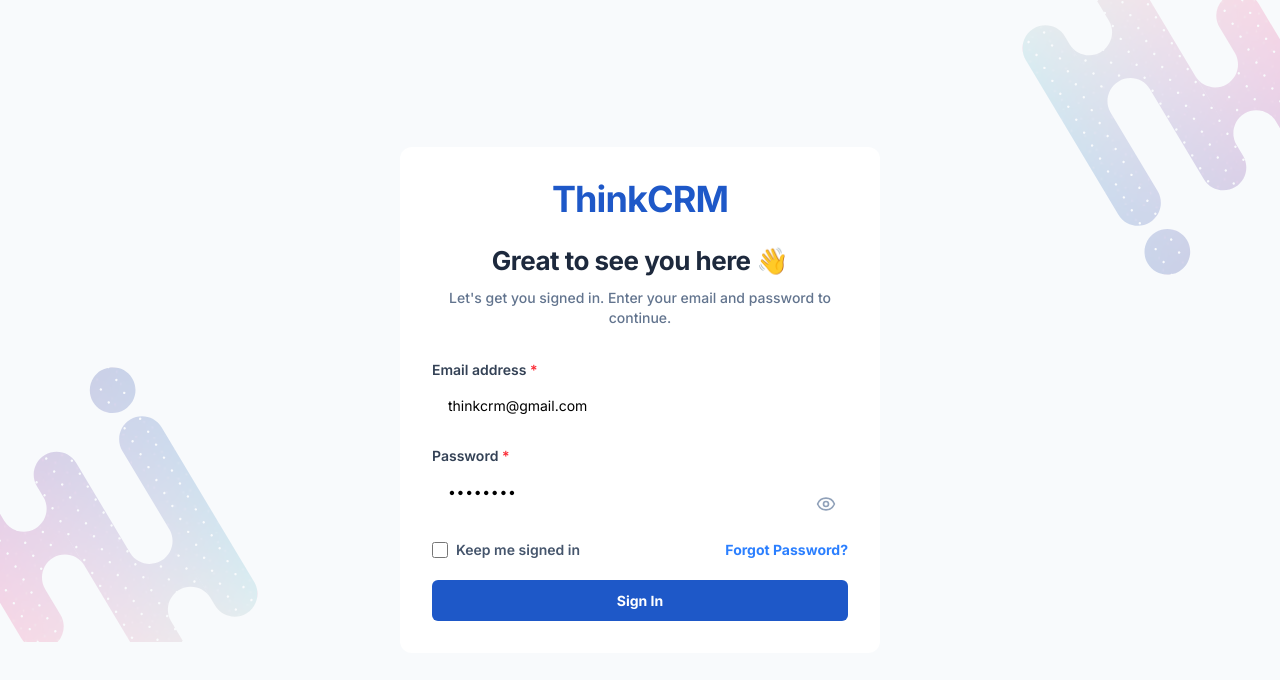
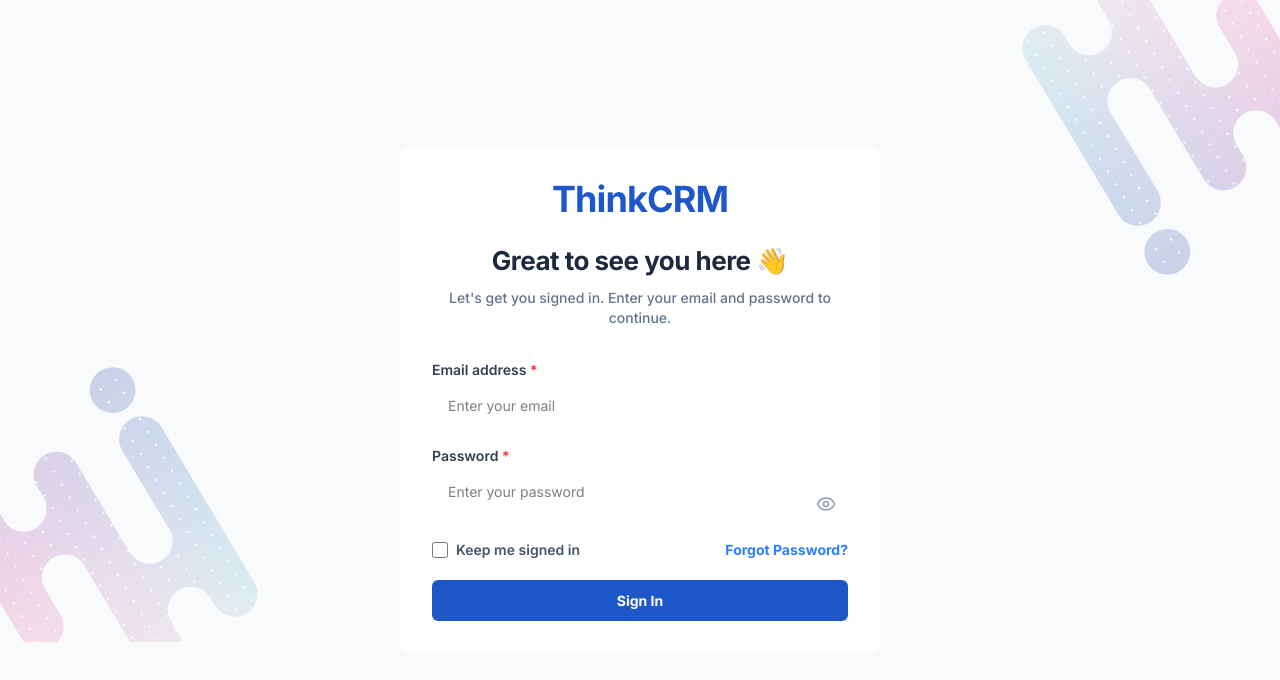
Before and after one commit to AbdulMalik0111/ThinkCRM, a React (Vite) app in the folder ThinkCRM-Admin/: page /login in a window 1280 px wide. Shown: the top 680 px of the page. Built offline with nearby package versions, Linux system fonts and the light colour scheme; no server answers; what ag-grid-community would draw is missing.

Commit message:
feat: add Vite configuration, Apache rewrite rules, and login authentication page

```diff
--- a/ThinkCRM-Admin/src/pages/auth/Login.jsx
+++ b/ThinkCRM-Admin/src/pages/auth/Login.jsx
@@ -9,8 +9,8 @@
 
 const Login = () => {
   const [view, setView] = useState("login"); // 'login' or 'forgot'
-  const [email, setEmail] = useState("thinkcrm@gmail.com");
-  const [password, setPassword] = useState("thinkcrm");
+  const [email, setEmail] = useState("");
+  const [password, setPassword] = useState("");
   const [showPassword, setShowPassword] = useState(false);
   const [keepSignedIn, setKeepSignedIn] = useState(false);
   const [isForgotLoading, setIsForgotLoading] = useState(false);
@@ -144,7 +144,7 @@
                 value={email}
                 onChange={(e) => setEmail(e.target.value)}
                 className="w-full border border-slate-200 rounded-md px-4 py-2.5 text-sm focus:outline-none focus:ring-2 focus:ring-blue-500 focus:border-transparent transition"
-                placeholder="admin@example.com"
+                placeholder="Enter your email"
               />
             </div>
 
@@ -158,8 +158,8 @@
                   required
                   value={password}
                   onChange={(e) => setPassword(e.target.value)}
-                  className="w-full border border-slate-200 rounded-md pl-4 pr-10 py-2.5 text-sm focus:outline-none focus:ring-2 focus:ring-blue-500 focus:border-transparent transition tracking-wider"
-                  placeholder="••••••••"
+                  className="w-full border border-slate-200 rounded-md pl-4 pr-10 py-2.5 text-sm focus:outline-none focus:ring-2 focus:ring-blue-500 focus:border-transparent transition placeholder:tracking-normal"
+                  placeholder="Enter your password"
                 />
                 <button
                   type="button"
@@ -216,7 +216,7 @@
                 value={email}
                 onChange={(e) => setEmail(e.target.value)}
                 className="w-full border border-slate-200 rounded-md px-4 py-2.5 text-sm focus:outline-none focus:ring-2 focus:ring-blue-500 focus:border-transparent transition"
-                placeholder="you@example.com"
+                placeholder="Enter your email"
               />
             </div>
 
--- a/ThinkCRM-Admin/vite.config.js
+++ b/ThinkCRM-Admin/vite.config.js
@@ -4,6 +4,7 @@
 import rollupReplace from "@rollup/plugin-replace";
 // https://vitejs.dev/config/
 export default defineConfig({
+  base: "/",
   resolve: {
     alias: [
       {
```
Also changed, not shown: 1 other file (tests, documents, lock files or other folders).
